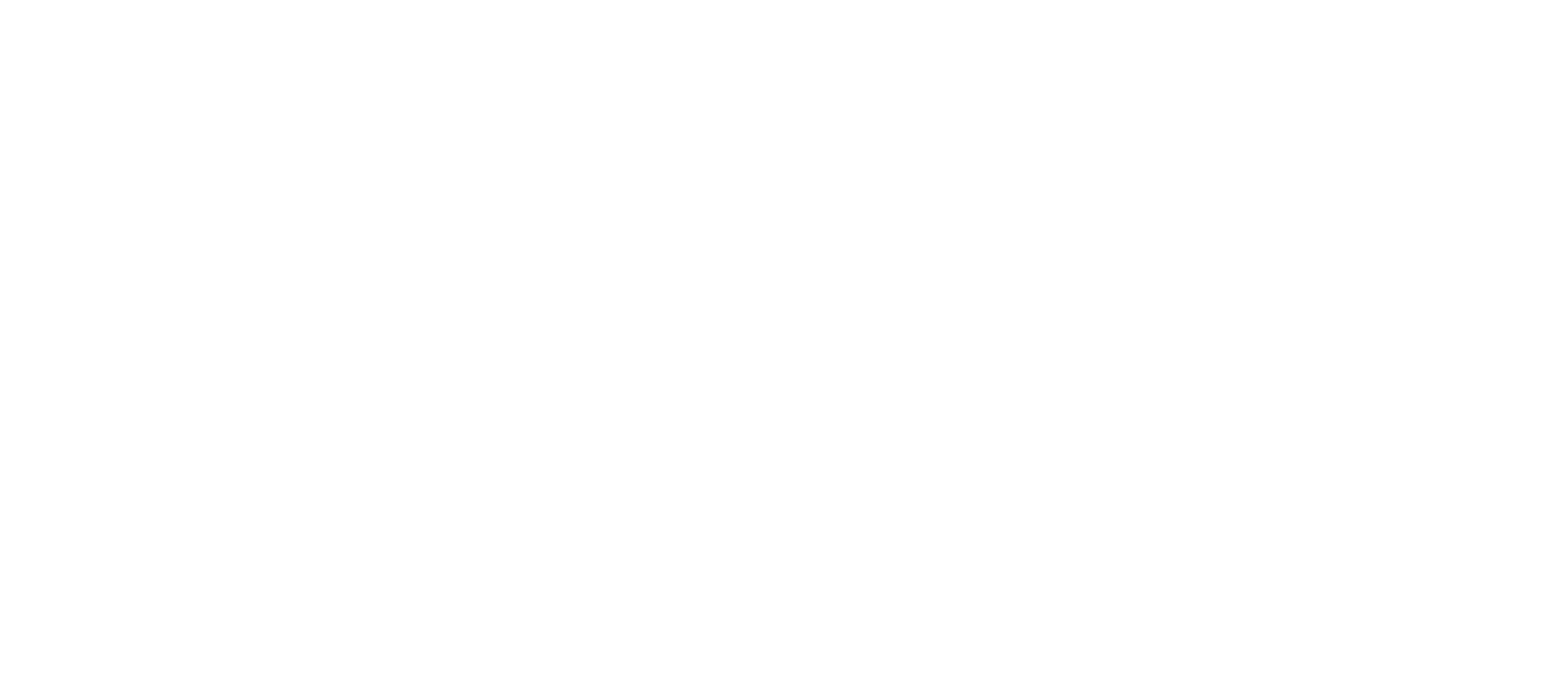
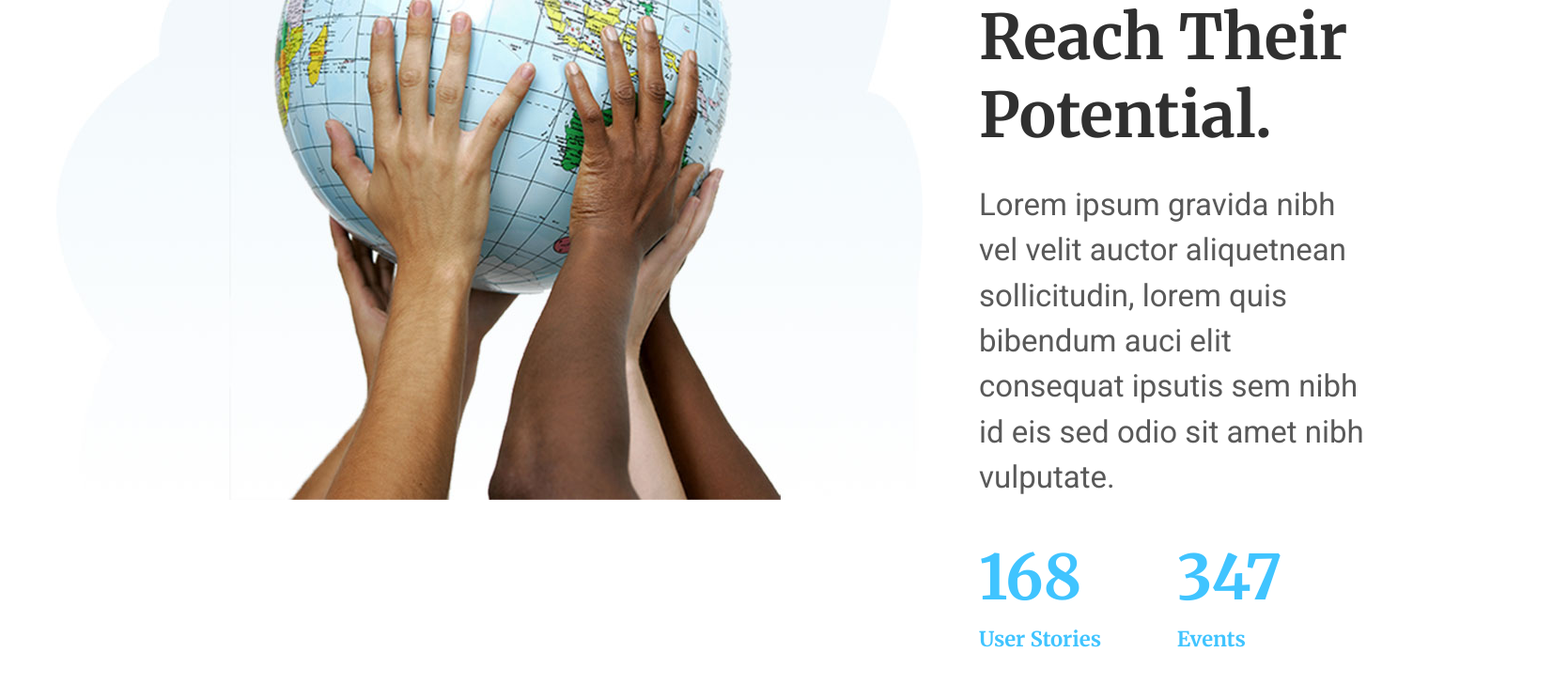
Before and after one commit to alexis39tt/proj-html-vuejs, a Vue app: page / in a window 1280 px wide. Shown: the part 2900-3628 px from the top of the page at 94% size, 1653 px wide, since content can reach past the window. Before the commit the page ends 2544 px from the top, so only its background shows below. Built offline with nearby package versions, Linux system fonts and the light colour scheme.

Commit message:
section 4 finished

```diff
--- a/src/components/MainSection.vue
+++ b/src/components/MainSection.vue
@@ -3,6 +3,7 @@
     <MainComp1 />
     <MainComp2 />
     <MainComp3 />
+    <MainComp4 />
   </main>
 </template>
 
@@ -10,13 +11,15 @@
 import MainComp1 from "./common/MainComp1.vue";
 import MainComp2 from "./common/MainComp2.vue";
 import MainComp3 from "./common/MainComp3.vue";
+import MainComp4 from "./common/MainComp4.vue";
 
 export default {
   name: "MainSection",
   components: {
     MainComp1,
     MainComp2,
-    MainComp3
+    MainComp3,
+    MainComp4
   },
 };
 </script>
--- a/src/components/common/MainComp3.vue
+++ b/src/components/common/MainComp3.vue
@@ -38,6 +38,7 @@ export default {
     font-family: $roboto;
     font-size: 1.5rem;
     color: $mediumgray;
+    line-height: $def-lineheight;
     margin: 30px 0;
   }
   a {
--- /dev/null
+++ b/src/components/common/MainComp4.vue
@@ -0,0 +1,80 @@
+<template>
+  <section>
+    <div class="container">
+      <div class="img">
+        <img src="../../assets/img/h5-img-2.jpg" alt="globe" />
+      </div>
+      <div class="text">
+        <h2>Empowering Children to Reach Their Potential.</h2>
+        <p class="desc">
+          Lorem ipsum gravida nibh vel velit auctor aliquetnean sollicitudin,
+          lorem quis bibendum auci elit consequat ipsutis sem nibh id eis sed
+          odio sit amet nibh vulputate.
+        </p>
+        <div class="stats">
+          <div class="stories">
+            <h2>{{ stories }}</h2>
+            <p>User Stories</p>
+          </div>
+          <div class="events">
+            <h2>{{ events }}</h2>
+            <p>Events</p>
+          </div>
+        </div>
+      </div>
+    </div>
+  </section>
+</template>
+
+<script>
+export default {
+  name: "MainComp4",
+  data() {
+    return {
+      stories: 168,
+      events: 347,
+    };
+  },
+};
+</script>
+
+<style lang="scss" scoped>
+@import "../../mixin";
+.container {
+  margin-top: 100px;
+  padding: $def-padding;
+  display: flex;
+  .img {
+    padding-right: $def-padding;
+  }
+  .text {
+    padding-right: 190px;
+    h2 {
+      font-family: $merryweather;
+      font-size: 3rem;
+      color: $darkgray;
+    }
+    p.desc {
+      font-family: $roboto;
+      font-size: 1.5rem;
+      color: $mediumgray;
+      line-height: $def-lineheight;
+      margin: 30px 0;
+    }
+  }
+  .stats {
+    display: flex;
+    .stories,
+    .events {
+      width: 50%;
+      h2,
+      p {
+        color: $lightcyan;
+        font-family: $merryweather;
+        font-weight: bold;
+        margin: 10px 0;
+      }
+    }
+  }
+}
+</style>
--- a/src/mixin.scss
+++ b/src/mixin.scss
@@ -4,6 +4,7 @@ $roboto: 'Roboto', sans-serif;
 
 // MARGINS AND PADDINGS
 $def-padding: 60px;
+$def-lineheight: 2.2rem;
 
 // TRANSITIONS
 $short-trans: 0.3s;
```
